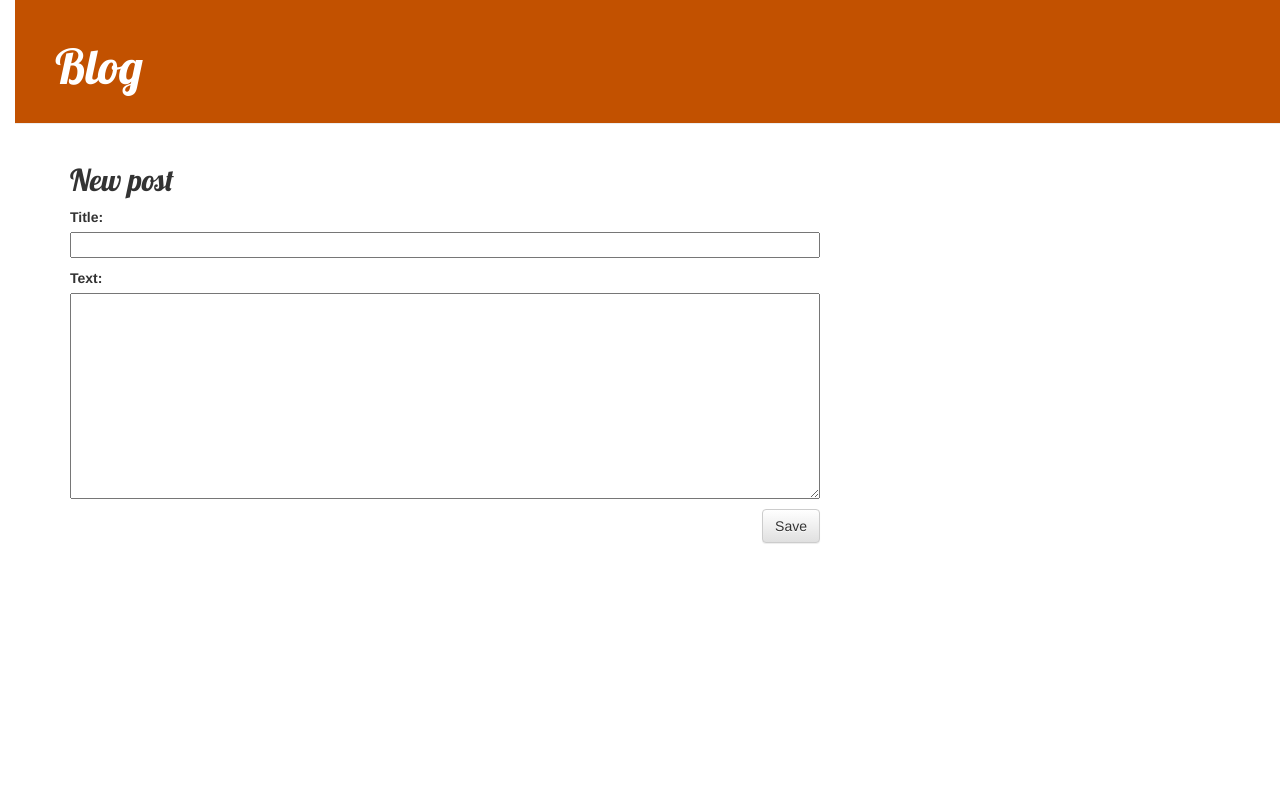
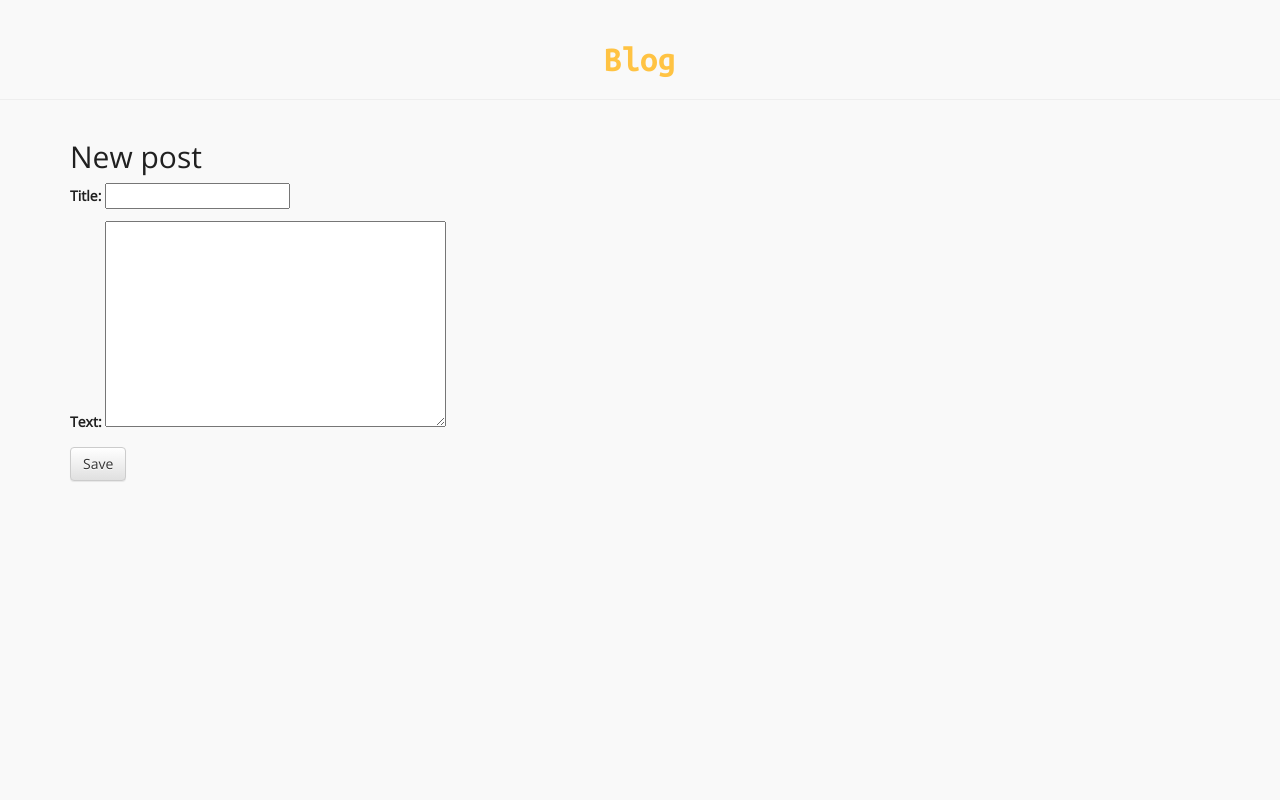
Before and after one commit to NuxiiGit/undergrad-portfolio, a Django app: page /post/new/ in a window 1280 px wide. Run offline with Django 3.2, Linux system fonts and the light colour scheme; some libraries are stand-ins or nearby versions.

Commit message:
Added some custom styling.

```diff
--- /dev/null
+++ b/blog/static/css/root.css
@@ -0,0 +1,38 @@
+@import url("https://fonts.googleapis.com/css?family=Open+Sans");
+@import url('https://fonts.googleapis.com/css2?family=Ubuntu+Mono:wght@700&display=swap');
+
+:root {
+	--colour-light : #f9f9f9;
+	--colour-dark : #202020;
+	--colour-accent : #ffc343;
+	--font-prop : "Open Sans", "Times New Roman", Times, serif;
+	--font-mono : "Ubuntu Mono", "Courier New", Courier, monospace;
+
+	--background : var(--colour-light);
+	--foreground : var(--colour-dark);
+}
+
+* {
+	color : var(--foreground);
+	font-family : var(--font-prop);
+}
+
+body {
+	margin : 0px;
+	background-color : var(--background);
+}
+
+a {
+	color : var(--colour-accent);
+	font-family : var(--font-mono);
+	text-decoration : none;
+	transition: color 0.25s;
+}
+
+a:hover {
+	color : var(--foreground);
+}
+
+a:active {
+	text-decoration : underline;
+}
--- a/blog/templates/blog/base.html
+++ b/blog/templates/blog/base.html
@@ -3,17 +3,13 @@
 	<head>
 		<link rel="stylesheet" href="//maxcdn.bootstrapcdn.com/bootstrap/3.2.0/css/bootstrap.min.css">
 		<link rel="stylesheet" href="//maxcdn.bootstrapcdn.com/bootstrap/3.2.0/css/bootstrap-theme.min.css">
-		<link href="//fonts.googleapis.com/css?family=Lobster&subset=latin,latin-ext" rel="stylesheet" type="text/css">
-		<link rel="stylesheet" href="{% static 'css/blog.css' %}">
+		<link rel="stylesheet" href="{% static 'css/root.css' %}">
 	</head>
 	<body>
 		<div class="page-header">
-			{% if user.is_authenticated %}
-				<a href="{% url 'post_new' %}" class="top-menu"><span class="glyphicon glyphicon-plus"></span></a>
-			{% endif %}
-			<h1><a href="/">Blog</a></h1>
+			<h1 class="text-center"><a href="/">Blog</a></h1>
 		</div>
-		<div class="content container">
+		<div class="container">
 			<div class="row">
 				<div class="col-md-8">
 					{% block content %}
```
